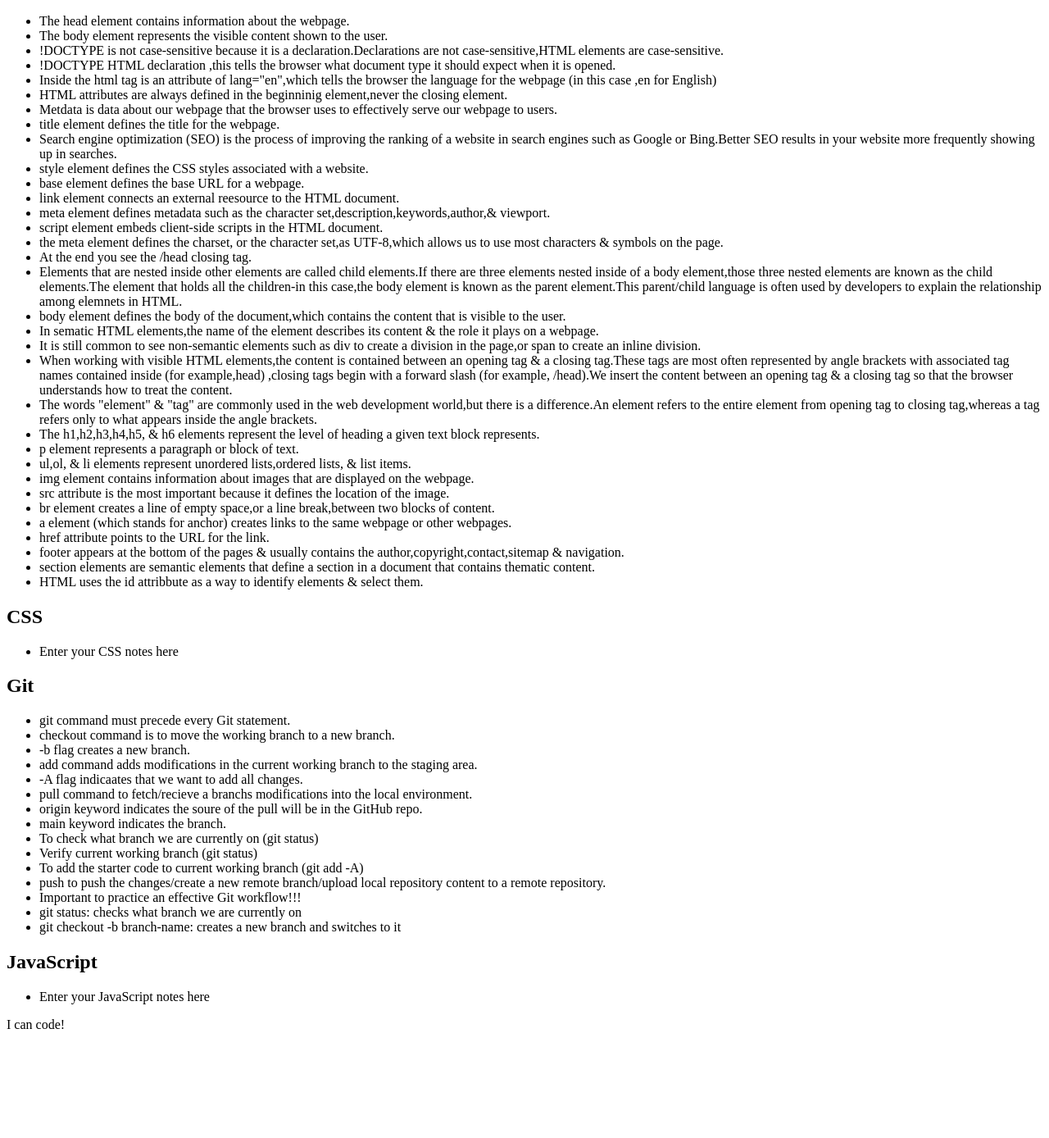
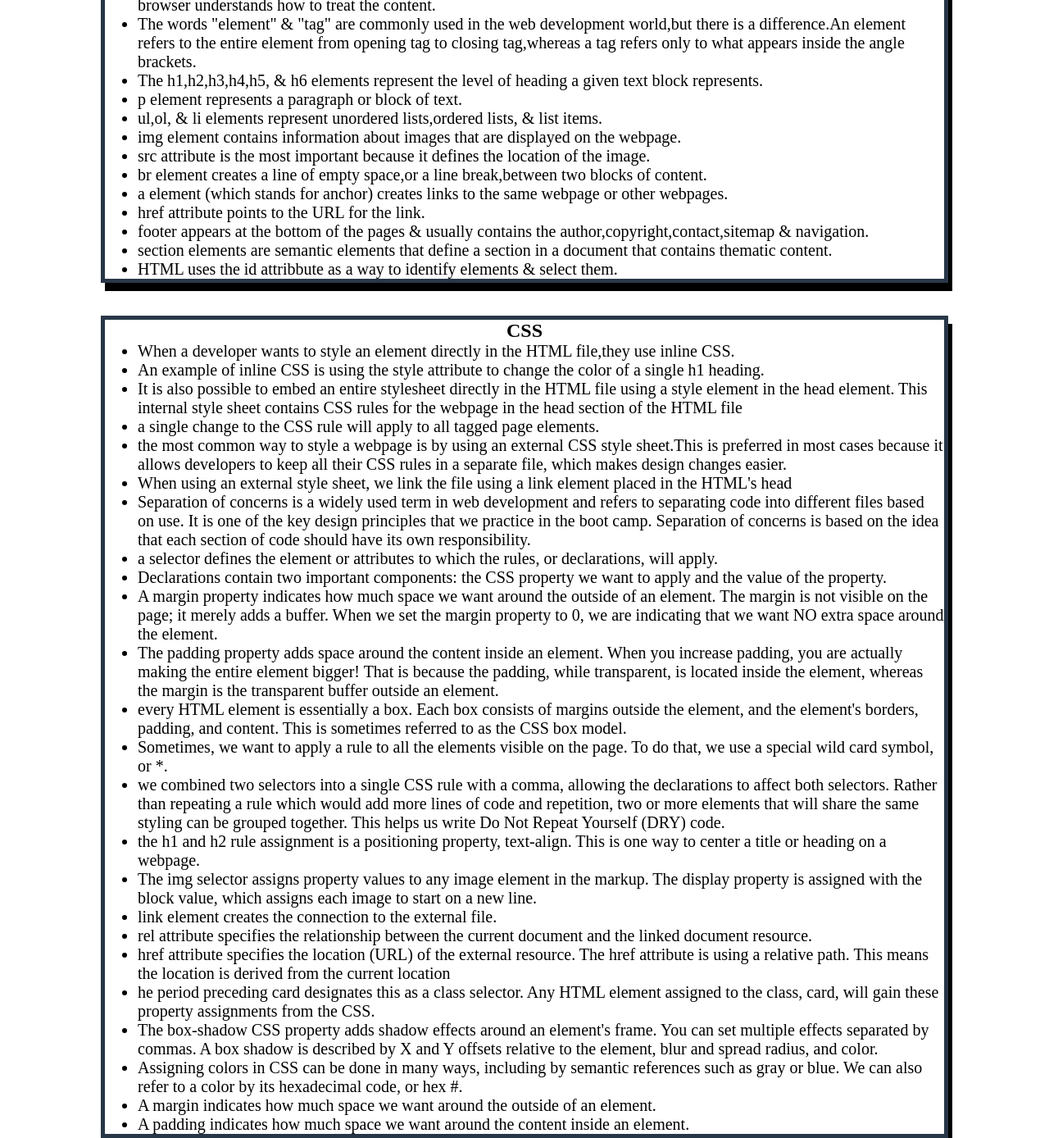
Before and after one commit to SantosEU/prework-study-guide, a plain HTML site: page index.html in a window 1280 px wide. Shown: the part 910-2298 px from the top of the page at 82% size. Before the commit the page ends 2185 px from the top, so only its background shows below. Drawn offline with Linux system fonts and the light colour scheme.

Commit message:
added CSS to project

```diff
--- /dev/null
+++ b/assets/style.css
@@ -0,0 +1,41 @@
+* {
+    margin: 0;
+    padding: 0;
+}
+
+header,
+footer {
+    width: 100%;
+    height: 120px;
+    background-color: #283747;
+    color: white;
+}
+
+h1,
+h2 {
+    text-align: center;
+}
+
+img {
+    display: block;
+    height: 50px;
+    width: 50px;
+    margin-left: auto;
+    margin-right: auto;
+}
+
+ul {
+    padding-left: 40px;
+    font-size: 20px;
+}
+
+p {
+    text-align: center;
+    font-size: 30px;
+}
+.card {
+    width: 80%;
+    margin: 40px auto;
+    border: 5px solid #283747;
+    box-shadow: 5px 10px black;
+}
--- a/index.html
+++ b/index.html
@@ -4,6 +4,7 @@
     <meta charset="UTF-8" />
     <meta http-equiv="X-UA-Compatible" content="IE=edge" />
     <meta name="viewport" content="width=device-width, initial-scale=1.0" />
+    <link rel="stylesheet" href="./assets/style.css">
     <title>Prework Study Guide</title>
   </head>
   <body>
@@ -54,7 +55,30 @@
       <section class="card" id="css-section">
 <h2>CSS</h2>
 <ul>
-  <li>Enter your CSS notes here</li>
+  <li>When a developer wants to style an element directly in the HTML file,they use inline CSS.</li>
+  <li>An example of inline CSS is using the style attribute to change the color of a single h1 heading.</li>
+  <li>It is also possible to embed an entire stylesheet directly in the HTML file using a style element in the head element. This internal style sheet contains CSS rules for the webpage in the head section of the HTML file</li>
+<li>a single change to the CSS rule will apply to all tagged page elements.</li>
+<li>the most common way to style a webpage is by using an external CSS style sheet.This is preferred in most cases because it allows developers to keep all their CSS rules in a separate file, which makes design changes easier.</li>
+<li>When using an external style sheet, we link the file using a link element placed in the HTML's head</li>
+<li>Separation of concerns is a widely used term in web development and refers to separating code into different files based on use. It is one of the key design principles that we practice in the boot camp. Separation of concerns is based on the idea that each section of code should have its own responsibility.</li>
+<li>a selector defines the element or attributes to which the rules, or declarations, will apply.</li>
+<li>Declarations contain two important components: the CSS property we want to apply and the value of the property.</li>
+<li>A margin property indicates how much space we want around the outside of an element. The margin is not visible on the page; it merely adds a buffer. When we set the margin property to 0, we are indicating that we want NO extra space around the element.</li>
+<li>The padding property adds space around the content inside an element. When you increase padding, you are actually making the entire element bigger! That is because the padding, while transparent, is located inside the element, whereas the margin is the transparent buffer outside an element.</li>
+<li>every HTML element is essentially a box. Each box consists of margins outside the element, and the element's borders, padding, and content. This is sometimes referred to as the CSS box model. </li>
+<li>Sometimes, we want to apply a rule to all the elements visible on the page. To do that, we use a special wild card symbol, or *.</li>
+<li>we combined two selectors into a single CSS rule with a comma, allowing the declarations to affect both selectors. Rather than repeating a rule which would add more lines of code and repetition, two or more elements that will share the same styling can be grouped together. This helps us write Do Not Repeat Yourself (DRY) code.</li>
+<li>the h1 and h2 rule assignment is a positioning property, text-align. This is one way to center a title or heading on a webpage.</li>
+<li>The img selector assigns property values to any image element in the markup. The display property is assigned with the block value, which assigns each image to start on a new line.</li>
+<li>link element creates the connection to the external file.</li>
+<li>rel attribute specifies the relationship between the current document and the linked document resource.</li>
+<li>href attribute specifies the location (URL) of the external resource. The href attribute is using a relative path. This means the location is derived from the current location</li>
+<li>he period preceding card designates this as a class selector. Any HTML element assigned to the class, card, will gain these property assignments from the CSS.</li>
+<li>The box-shadow CSS property adds shadow effects around an element's frame. You can set multiple effects separated by commas. A box shadow is described by X and Y offsets relative to the element, blur and spread radius, and color.</li>
+<li>Assigning colors in CSS can be done in many ways, including by semantic references such as gray or blue. We can also refer to a color by its hexadecimal code, or hex #.</li>
+<li>A margin indicates how much space we want around the outside of an element.</li>
+<li>A padding indicates how much space we want around the content inside an element.</li>
 </ul>
       </section>
 
```
